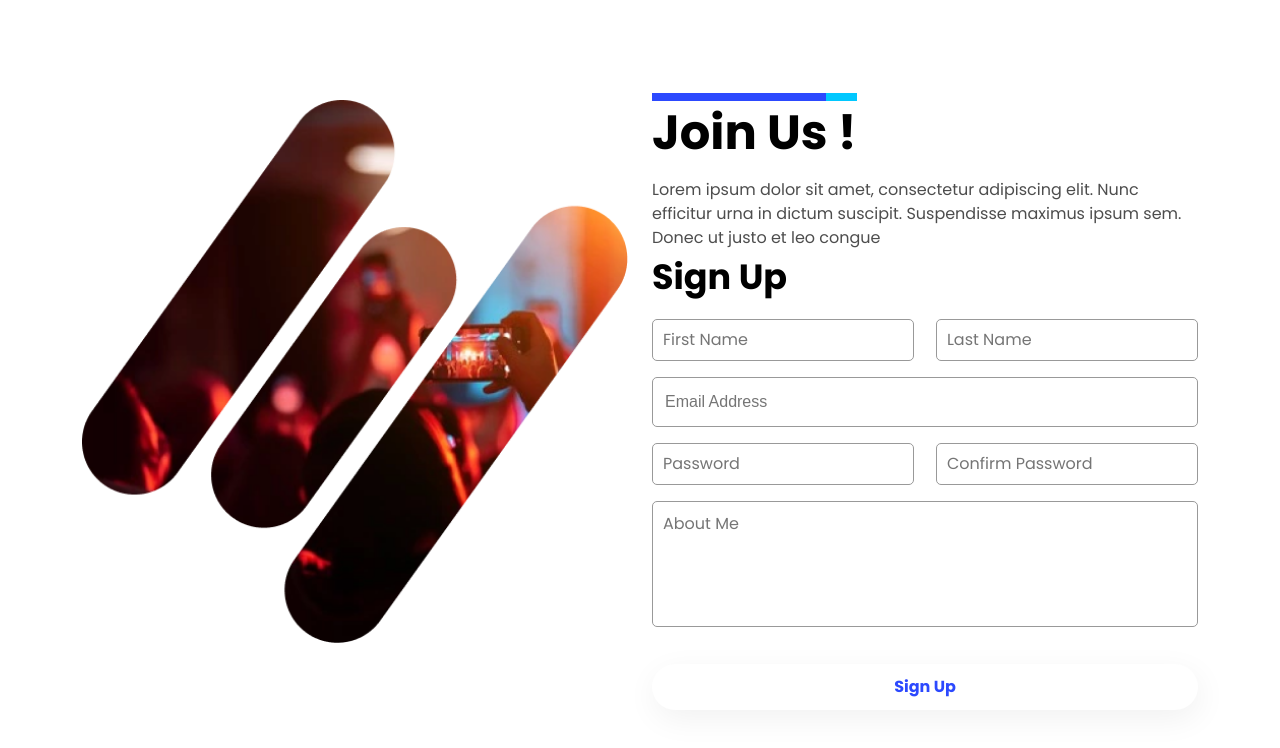
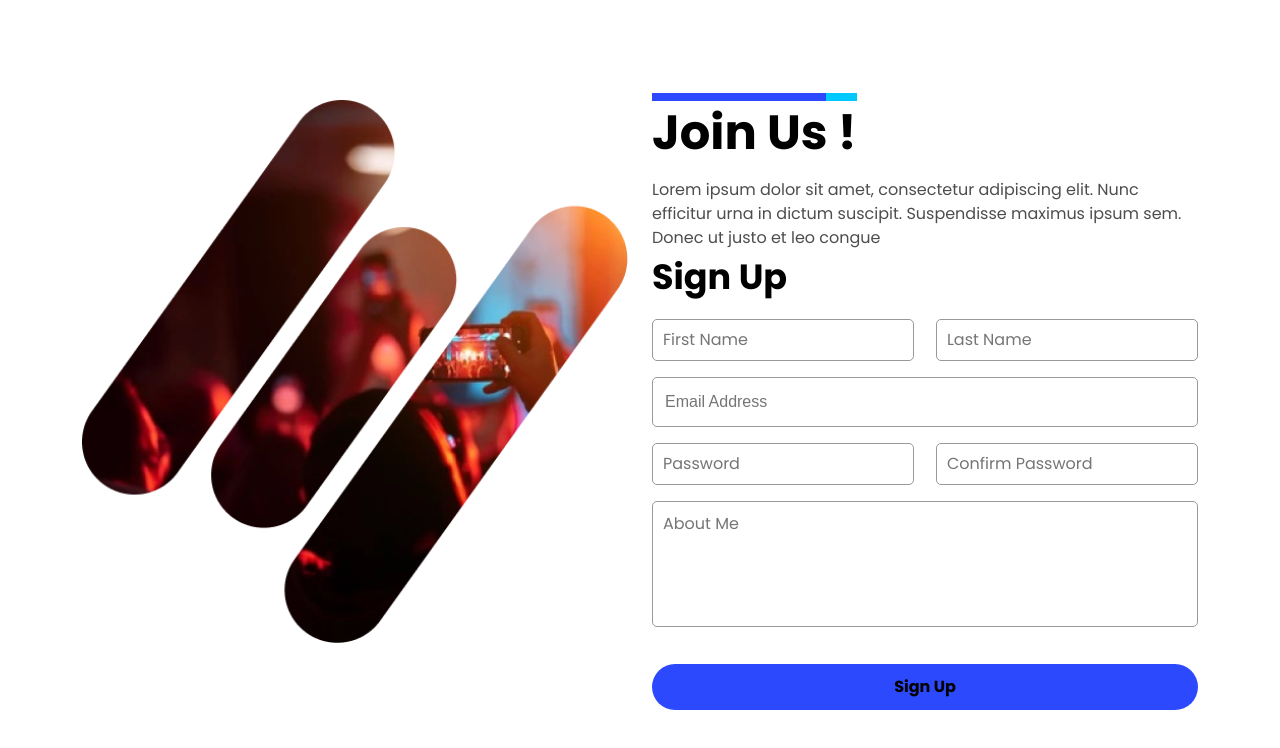
Before and after one commit to AmanPunia-510/event-free, a plain HTML site: page index.html in a window 1280 px wide. In both pictures the pointer is over the button "Sign Up". Shown: the part 2533-3281 px from the top of the page. Drawn offline with Linux system fonts and the light colour scheme.

Commit message:
change in bg volor

```diff
--- a/assets/css/style.css
+++ b/assets/css/style.css
@@ -213,9 +213,8 @@ button {
 }
 
 .button-diffrent:hover {
-    box-shadow: 2px 9px 32px 0px #0000000F;
-    background-color: #ffffff;
-    color: #2C49FE;
+    background-color: #2C49FE;
+    color: #000000;
 }
 
 .z-index-2 {
```
Also changed, not shown: index.html (+0 -1 lines).
